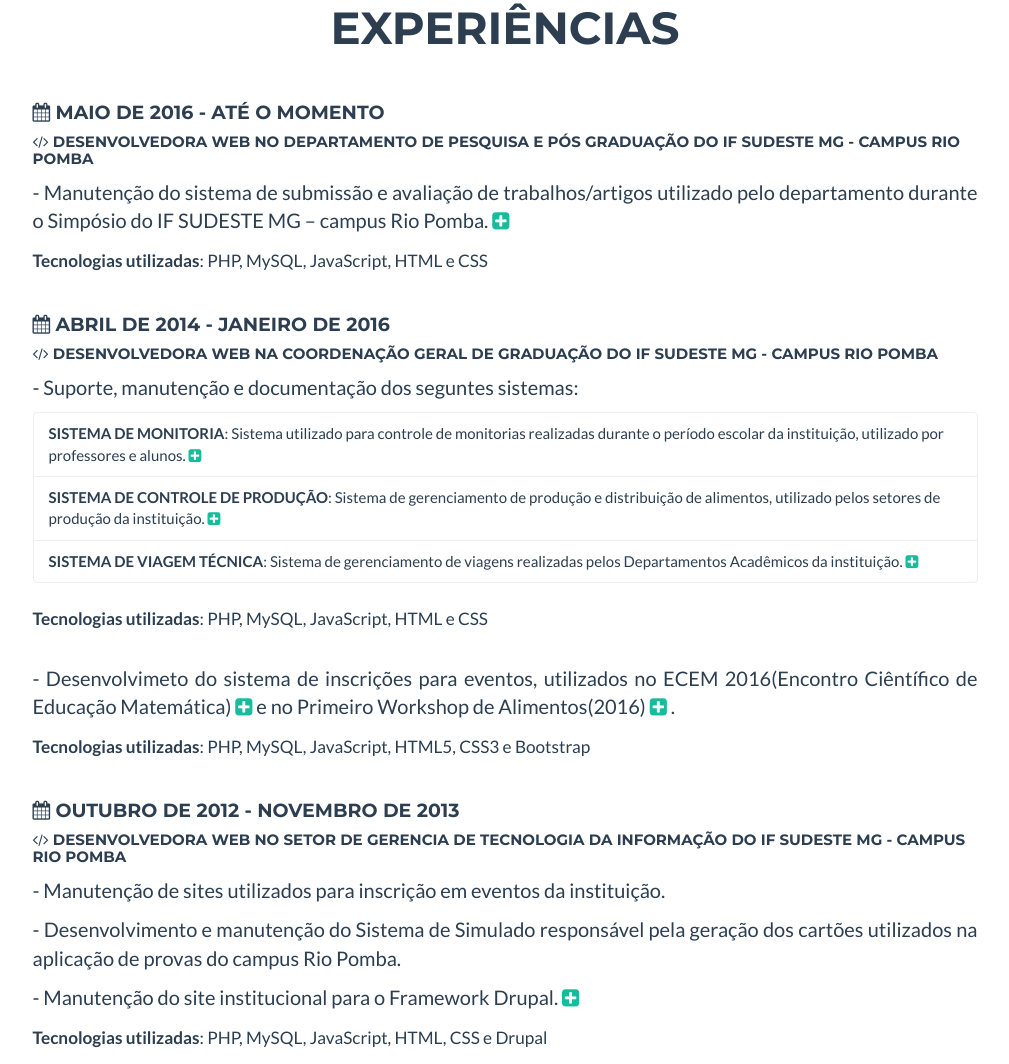
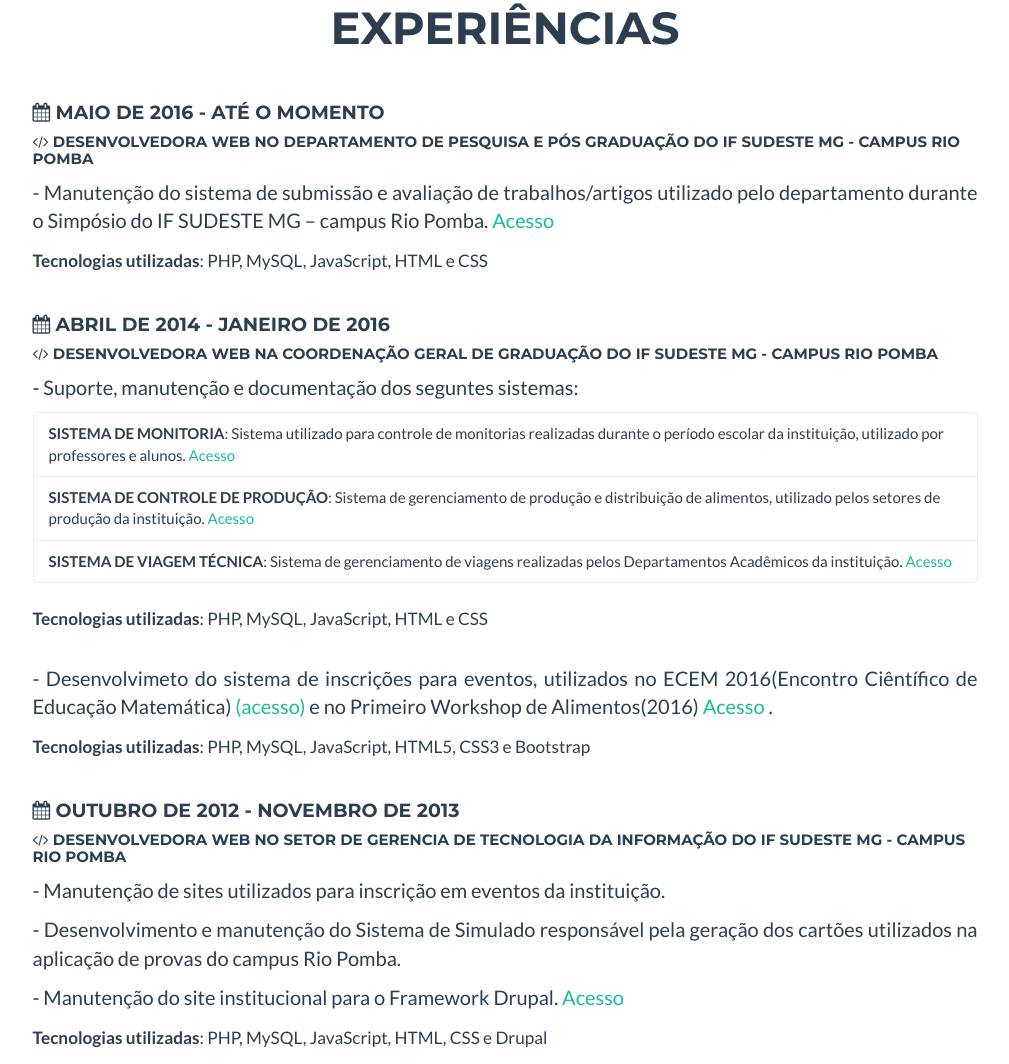
Before and after one commit to PriscylaSantos/PriscylaSantos.github.io, a plain HTML site: page index.html in a window 1280 px wide. Shown: the part 798-1862 px from the top of the page, without its empty margins (135-1144 px from the left). Drawn offline with nearby package versions, Linux system fonts and the light colour scheme.

Commit message:
modificações no texto

```diff
--- a/index.html
+++ b/index.html
@@ -105,7 +105,7 @@
                         <h4><i class="fa fa-calendar" aria-hidden="true"></i> Maio de 2016 - até o momento</h4>
                         <h5><i class="fa fa-code" aria-hidden="true"></i> Desenvolvedora Web no Departamento de Pesquisa e Pós Graduação do IF SUDESTE MG - CAMPUS RIO POMBA</h5>
                         <p class="text-justify">
-                             - Manutenção do sistema de submissão e avaliação de trabalhos/artigos utilizado pelo departamento durante o Simpósio do IF SUDESTE MG – campus Rio Pomba. <a href="https://sistemas.riopomba.ifsudestemg.edu.br/dppg/simposio2015/simposio.php?arquivo2=principal2.php" target="_blank"><i class="fa fa-plus-square" aria-hidden="true"></i></a>
+                             - Manutenção do sistema de submissão e avaliação de trabalhos/artigos utilizado pelo departamento durante o Simpósio do IF SUDESTE MG – campus Rio Pomba. <a href="https://sistemas.riopomba.ifsudestemg.edu.br/dppg/simposio2015/simposio.php?arquivo2=principal2.php" target="_blank">Acesso</a>
                         </p>
                         <p class="text-justify">
                             <small> <strong>Tecnologias utilizadas</strong>: PHP, MySQL, JavaScript, HTML e CSS</small>
@@ -124,9 +124,9 @@
                         </p>
                             <div>
                                 <ul class="list-group">
-                                     <li class="list-group-item"><strong class="text-uppercase">Sistema de Monitoria</strong>: Sistema utilizado para controle de monitorias realizadas durante o período escolar da instituição, utilizado por professores e alunos. <a href="https://sistemas.riopomba.ifsudestemg.edu.br/cgg/monitoria/index.php" target="_blank"><i class="fa fa-plus-square" aria-hidden="true"></i></a></li>
-                                     <li class="list-group-item"><strong class="text-uppercase">Sistema de Controle de Produção</strong>: Sistema de gerenciamento de produção e distribuição de alimentos, utilizado pelos  setores de produção da instituição. <a href="https://sistemas.riopomba.ifsudestemg.edu.br/ddi/producao/" target="_blank"><i class="fa fa-plus-square" aria-hidden="true"></i></a></li>
-                                     <li class="list-group-item"><strong class="text-uppercase">Sistema de Viagem Técnica</strong>: Sistema de gerenciamento de viagens realizadas pelos Departamentos Acadêmicos da instituição. <a href="https://sistemas.riopomba.ifsudestemg.edu.br/cgg/viagem/index.php" target="_blank"><i class="fa fa-plus-square" aria-hidden="true"></i></a></li>
+                                     <li class="list-group-item"><strong class="text-uppercase">Sistema de Monitoria</strong>: Sistema utilizado para controle de monitorias realizadas durante o período escolar da instituição, utilizado por professores e alunos. <a href="https://sistemas.riopomba.ifsudestemg.edu.br/cgg/monitoria/index.php" target="_blank">Acesso</a></li>
+                                     <li class="list-group-item"><strong class="text-uppercase">Sistema de Controle de Produção</strong>: Sistema de gerenciamento de produção e distribuição de alimentos, utilizado pelos  setores de produção da instituição. <a href="https://sistemas.riopomba.ifsudestemg.edu.br/ddi/producao/" target="_blank">Acesso</a></li>
+                                     <li class="list-group-item"><strong class="text-uppercase">Sistema de Viagem Técnica</strong>: Sistema de gerenciamento de viagens realizadas pelos Departamentos Acadêmicos da instituição. <a href="https://sistemas.riopomba.ifsudestemg.edu.br/cgg/viagem/index.php" target="_blank">Acesso</a></li>
                                 </ul>
                             </div>
                         <p class="text-justify">
@@ -134,8 +134,8 @@
                         </p>
                         <br />
                         <p class="text-justify">
-                             - Desenvolvimeto do sistema de inscrições para eventos, utilizados no ECEM 2016(Encontro Ciêntífico de Educação Matemática) <a href="https://sistemas.riopomba.ifsudestemg.edu.br/dmafe/SistemadeEventos/" target="_blank"><i class="fa fa-plus-square" aria-hidden="true"></i></a> e no Primeiro
-                            Workshop de Alimentos(2016) <a href="https://sistemas.riopomba.ifsudestemg.edu.br/logus/" target="_blank"><i class="fa fa-plus-square" aria-hidden="true"></i></a> .
+                             - Desenvolvimeto do sistema de inscrições para eventos, utilizados no ECEM 2016(Encontro Ciêntífico de Educação Matemática) <a href="https://sistemas.riopomba.ifsudestemg.edu.br/dmafe/SistemadeEventos/" target="_blank">(acesso)</a> e no Primeiro
+                            Workshop de Alimentos(2016) <a href="https://sistemas.riopomba.ifsudestemg.edu.br/logus/" target="_blank">Acesso</a> .
                         </p>
                         <p class="text-justify">
                         <small><strong>Tecnologias utilizadas</strong>: PHP, MySQL, JavaScript, HTML5, CSS3 e Bootstrap</small>
@@ -156,7 +156,7 @@
                             - Desenvolvimento e manutenção do Sistema de Simulado responsável pela geração dos cartões utilizados na aplicação de provas do campus Rio Pomba.<br />
                         </p>
                         <p class="text-justify">
-                            - Manutenção do site institucional para o Framework Drupal. <a href="http://www.riopomba.ifsudestemg.edu.br/portal/index.php" target="_blank"><i class="fa fa-plus-square" aria-hidden="true"></i></a>
+                            - Manutenção do site institucional para o Framework Drupal. <a href="http://www.riopomba.ifsudestemg.edu.br/portal/index.php" target="_blank">Acesso</a>
                         </p>
                         <p class="text-justify">
                         <small> <strong>Tecnologias utilizadas</strong>: PHP, MySQL, JavaScript, HTML, CSS e Drupal</small>
@@ -188,7 +188,7 @@
                              <img src="img/portfolio/template01.png" class="img-responsive img-circle" alt="">
                         </a>
                     </div>
-                    <div class="col-sm-4 portfolio-item ">
+                    <!-- <div class="col-sm-4 portfolio-item ">
                         <a href="#portfolioModal2" class="portfolio-link" data-toggle="modal">
                             <div class="caption">
                                 <div class="caption-content">
@@ -197,8 +197,8 @@
                             </div>
                             <img src="img/portfolio/#" class="img-responsive" alt="">
                         </a>
-                    </div>
-                    <div class="col-sm-4 portfolio-item ">
+                    </div> -->
+                    <!-- <div class="col-sm-4 portfolio-item ">
                         <a href="#portfolioModal3" class="portfolio-link" data-toggle="modal">
                             <div class="caption">
                                 <div class="caption-content">
@@ -207,8 +207,8 @@
                             </div>
                             <img src="img/portfolio/#" class="img-responsive img-rounded" alt="">
                         </a>
-                    </div>
-                    <div class="col-sm-4 portfolio-item ">
+                    </div> -->
+                    <!-- <div class="col-sm-4 portfolio-item ">
                         <a href="#portfolioModal4" class="portfolio-link" data-toggle="modal">
                             <div class="caption">
                                 <div class="caption-content">
@@ -217,8 +217,8 @@
                             </div>
                             <img src="img/portfolio/#" class="img-responsive" alt="">
                         </a>
-                    </div>
-                    <div class="col-sm-4 portfolio-item ">
+                    </div> -->
+                    <!-- <div class="col-sm-4 portfolio-item ">
                         <a href="#portfolioModal5" class="portfolio-link" data-toggle="modal">
                             <div class="caption">
                                 <div class="caption-content">
@@ -227,8 +227,8 @@
                             </div>
                             <img src="img/portfolio/#" class="img-responsive" alt="">
                         </a>
-                    </div>
-                    <div class="col-sm-4 portfolio-item ">
+                    </div> -->
+                    <!-- <div class="col-sm-4 portfolio-item ">
                         <a href="#portfolioModal6" class="portfolio-link" data-toggle="modal">
                             <div class="caption">
                                 <div class="caption-content">
@@ -237,7 +237,7 @@
                             </div>
                             <img src="img/portfolio/#" class="img-responsive" alt="">
                         </a>
-                    </div>
+                    </div> -->
                 </div>
             </div>
         </section>
```
